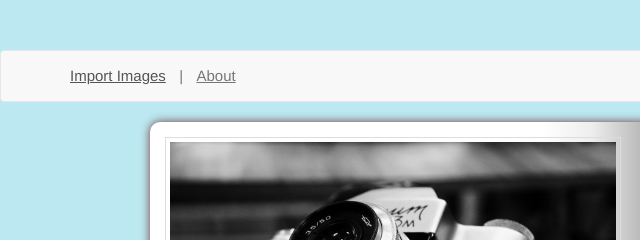
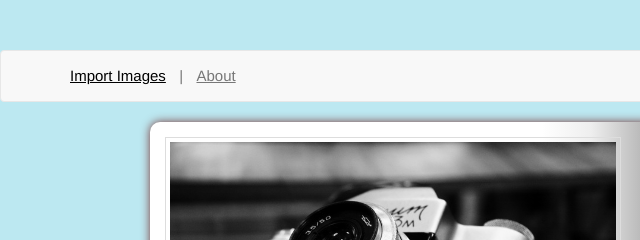
Before and after one commit to sheguloves/image-book, a website: page test.html in a window 1280 px wide. In both pictures the pointer is over the label "Import Images". Shown: the top 240 px of the page, 0-640 px from the left. Drawn offline with nearby package versions, Linux system fonts and the light colour scheme; files whose address does not match are found by name.

Commit message:
Refine style

```diff
--- a/app/styles/css/style.css
+++ b/app/styles/css/style.css
@@ -52,7 +52,7 @@ input[type="file"] {
 }
 
 .btn-group > label:hover {
-    color: #555;
+    color: #000;
 }
 
 .btn-group .separater {
```
